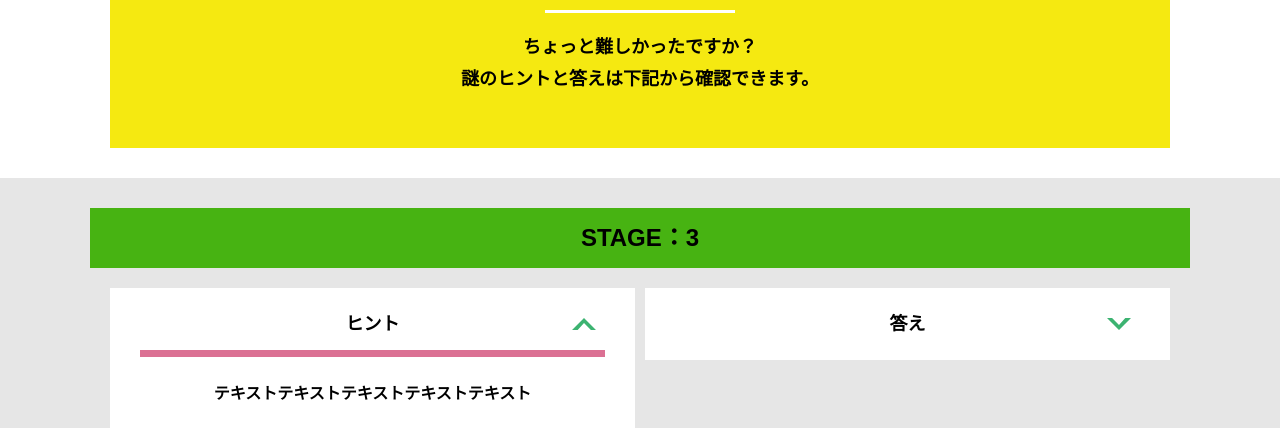
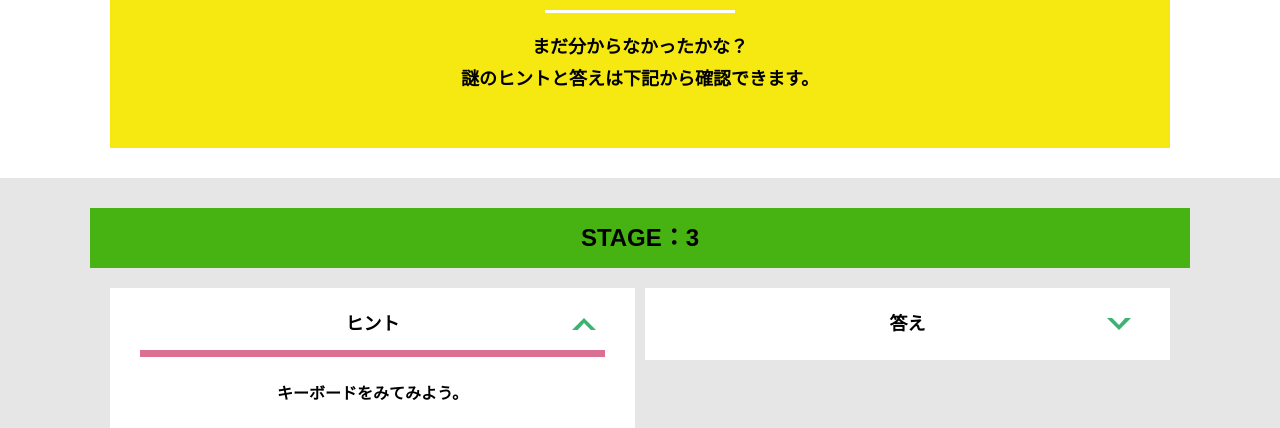
Before and after one commit to Eo0011/-, a plain HTML site: page hint3.html in a window 1280 px wide. Both pictures are taken after a click on the element "ヒント". Shown: the part 372-800 px from the top of the page. Drawn offline with Linux system fonts and the light colour scheme.

Commit message:
Update hint3.html

```diff
--- a/hint3.html
+++ b/hint3.html
@@ -29,7 +29,7 @@
       <div class="container">
         <div class="box bg-color--subcolor">
           <h2 class="section-title--border">ヒント集</h2>
-          <p class="text-center">ちょっと難しかったですか？<br>
+          <p class="text-center">まだ分からなかったかな？<br>
             謎のヒントと答えは下記から確認できます。</p>
         </div>
       </div>
@@ -42,13 +42,13 @@
           <div class="column">
             <div class="card">
               <h3 class="card__title">ヒント<svg class="card__arrow"><use xlink:href="#arrow"></use></svg></h3>
-              <p class="card__content">テキストテキストテキストテキストテキスト</p>
+              <p class="card__content">キーボードをみてみよう。</p>
             </div>
 
  <!-- 3-2ヒント追加
             <div class="card">
               <h3 class="card__title">3-2ヒント<svg class="card__arrow"><use xlink:href="#arrow"></use></svg></h3>
-              <p class="card__content">テキストテキストテキストテキストテキストテキストテキストテキストテキストテキスト</p>
+              <p class="card__content">キーボードの日本語をみてみよう！！</p>
             </div>
 3-2ヒント追加ここまで -->
 
@@ -63,7 +63,7 @@
           <div class="column">
             <div class="card">
               <h3 class="card__title">答え<svg class="card__arrow"><use xlink:href="#arrow"></use></svg></h3>
-              <p class="card__content">えええ</p>
+              <p class="card__content">ぴえん</p>
             </div>
 
  <!-- 3-2答え追加
```
